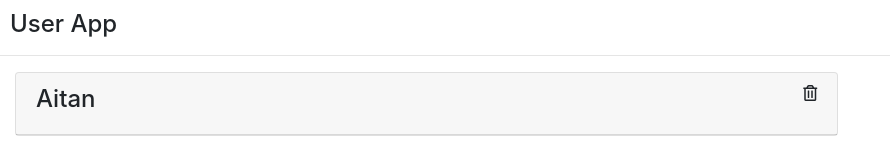
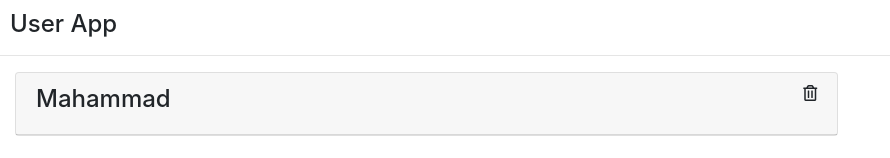
Before and after one commit to AitanMammadova/React-test, a React (Create React App) app: page / in a window 1280 px wide. Shown: the top 158 px of the page, without its empty margins (0-890 px from the left). Built offline with nearby package versions, Linux system fonts and the light colour scheme; data requests are answered from the project's data file.

Commit message:
DELETE_USER

```diff
--- a/api/db.json
+++ b/api/db.json
@@ -1,11 +1,5 @@
 {
   "users": [
-    {
-      "id": "1",
-      "name": "Aitan",
-      "surname": "Mammadova",
-      "age": "20"
-    },
     {
       "id": "2",
       "name": "Mahammad",
--- a/src/Components/User.js
+++ b/src/Components/User.js
@@ -12,14 +12,19 @@ class User extends Component {
             isVisible : !this.state.isVisible
         })
     }
-    deleteUser=(dispatch,e)=>{
-        const {id} = this.props;
-        dispatch({type:"DELETE_USER", payload:id});
-        // axios.delete(`http://localhost:8000/users${id}`)
-        // .then(response=>{
-        //     console.log(response);
-        // })
+
+    deleteUser =async (id, dispatch) => {
+        try{
+            await axios.delete('http://localhost:8000/users/'+id)
+            dispatch({
+            type: 'DELETE_USER',
+            payload: id
+        })
+    } catch(e){
+        console.log(e)
     }
+
+}
     // componentWillUnmount() {
     //     console.log("componentWillUnmount");
     //     When some elements are deleted
@@ -27,6 +32,7 @@ class User extends Component {
     render(){
         const {isVisible} = this.state;
         const {name, surname, age} = this.props;
+        const {id} = this.props;
         return(
             <UserConsumer>
                 {
@@ -37,7 +43,7 @@ class User extends Component {
                                 <div className="card" style = {isVisible ? {borderColor :"#b4b2c6"}: null}>
                                     <div className="card-header d-flex justify-content-between" style = {isVisible ? {backgroundColor :"#b4b2c6"}: null}>
                                         <h4 className="d-inline" onClick = {this.clickEvent}>{name}</h4>
-                                        <i onClick={this.deleteUser.bind(this,dispatch)} className="far fa-trash-alt" style={{cursor:"pointer"}}></i>
+                                        <i onClick={this.deleteUser.bind(this,id,dispatch)} className="far fa-trash-alt" style={{cursor:"pointer"}}></i>
                                     </div>
                                     {
                                         isVisible ?
```
